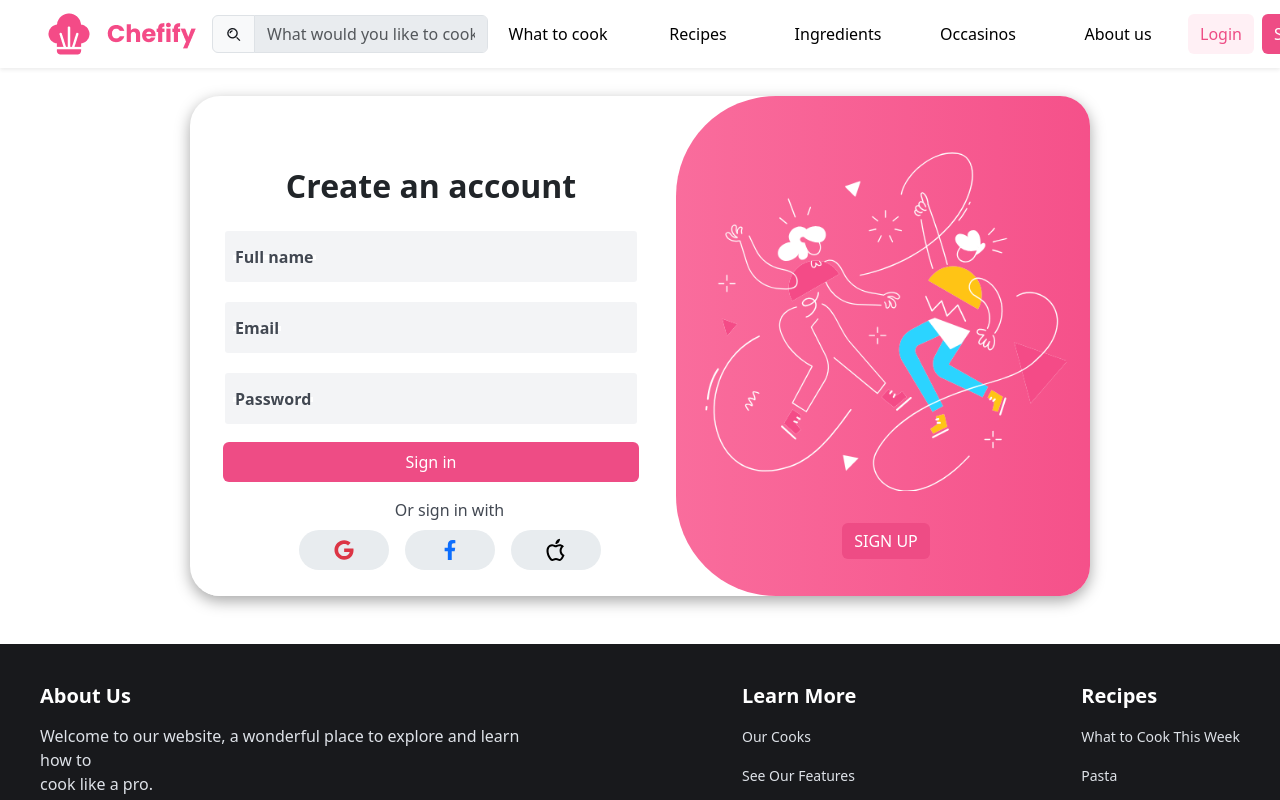
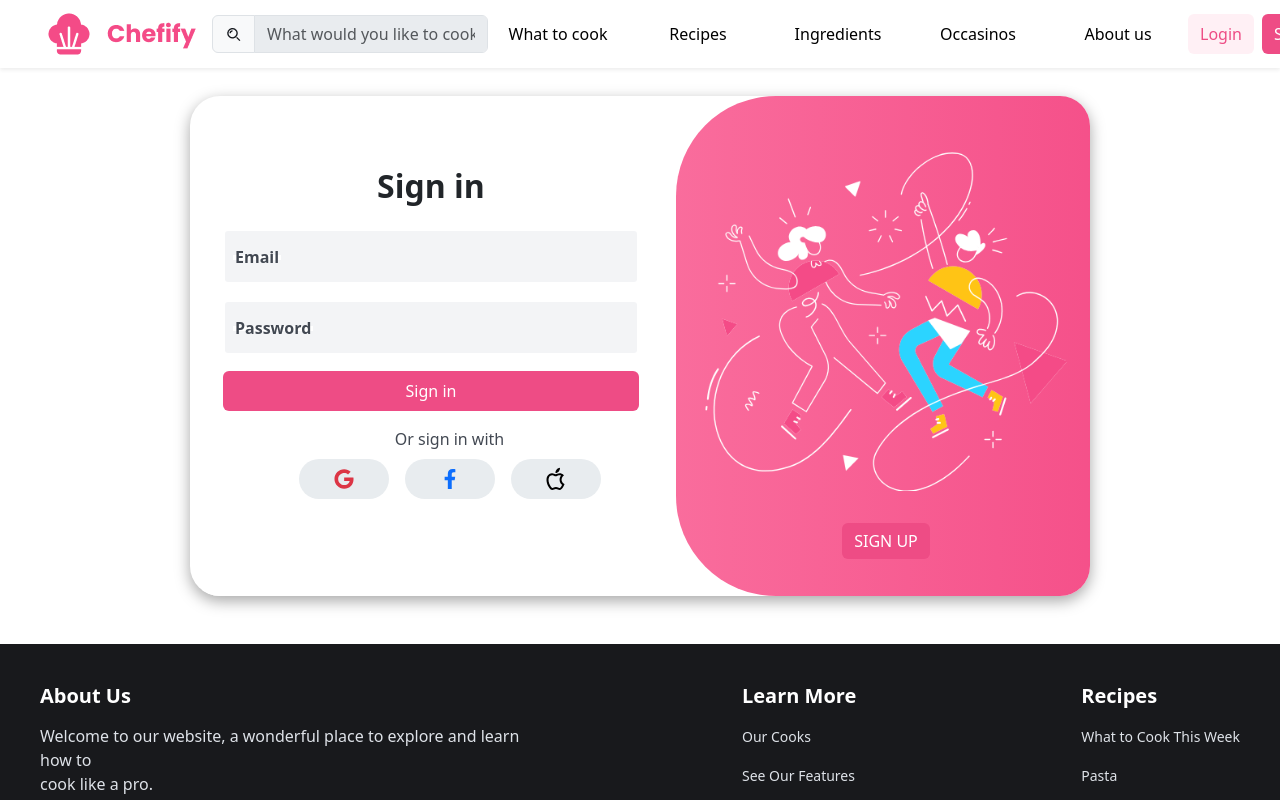
Before and after one commit to MinhDat1312/Chefify, a React (Vite) app: page /login in a window 1280 px wide. Shown: the top 800 px of the page. Built offline with nearby package versions, Linux system fonts and the light colour scheme.

Commit message:
fix Login page

```diff
--- a/src/layouts/components/InputFloating/InputFloating.jsx
+++ b/src/layouts/components/InputFloating/InputFloating.jsx
@@ -7,17 +7,17 @@ const InputFloating = ({ type, id, placeholder, labelName, value, change }) => {
     return (
         <div className={styles.input_container}>
             <input
-                type={`${type}`}
-                id={`${id}`}
+                type={type}
+                id={id}
                 autoComplete="off"
-                placeholder={`${placeholder}`}
+                placeholder={placeholder}
                 required
                 className={styles.text_input}
-                name={`${id}`}
+                name={id}
                 value={value}
                 onChange={change}
             />
-            <label htmlFor={`${id}`} className={styles.label}>
+            <label htmlFor={id} className={styles.label}>
                 {labelName}
             </label>
         </div>
--- a/src/layouts/components/InputFloating/InputFloating.module.scss
+++ b/src/layouts/components/InputFloating/InputFloating.module.scss
@@ -50,19 +50,11 @@
 
         &:focus::placeholder {
             opacity: 1;
-            // animation-delay: 0.2s;
         }
     }
 
     .text_input:focus + .label,
-    .text_input.filled + .label {
-        top: 0;
-        font-size: 14px;
-        font-weight: bolder;
-        color: #424852;
-    }
-
-    .text_input:focus + .label,
+    .text_input.filled + .label,
     .text_input:not(:placeholder-shown) + .label {
         top: 0;
         font-size: 14px;
--- a/src/pages/Login/Login.jsx
+++ b/src/pages/Login/Login.jsx
@@ -28,14 +28,10 @@ const Login = () => {
     const handleLogin = (e) => {
         checkSubmit = 2;
         e.preventDefault();
-        const checkUserName = users.some(
-            (users) =>
-                formLogin.username.firstName == users.username.firstName &&
-                formLogin.username.lastName == users.username.lastName,
-        );
+
         const checkEmail = users.some((users) => formLogin.email == users.email);
         const checkPassword = users.some((users) => formLogin.password == users.password);
-        if (checkUserName && checkEmail && checkPassword) {
+        if (checkEmail && checkPassword) {
             navigate('/');
             setLogin(true);
         } else {
@@ -79,18 +75,7 @@ const Login = () => {
         setFormLogin((prev) => {
             const keys = name.split('.');
             if (keys.length == 1) {
-                if (name === 'username') {
-                    const names = value.split(' ');
-                    const firstName = names[0];
-                    const lastName = names.slice(1).join(' ');
-                    return {
-                        ...prev,
-                        username: {
-                            firstName: firstName,
-                            lastName: lastName,
-                        },
-                    };
-                } else return { ...prev, [name]: value };
+                return { ...prev, [name]: value };
             } else if (keys.length == 2) {
                 return {
                     ...prev,
@@ -159,20 +144,14 @@ const Login = () => {
             <Container ref={containerRef} className={styles.loginContainer}>
                 <Card className={styles.loginCard}>
                     <Card.Body>
-                        <h2 className="text-center mb-4 fw-bold">Create an account</h2>
+                        <h2 className="text-center mb-4 fw-bold">Sign in</h2>
                         <Form onSubmit={handleLogin} className="d-flex flex-column gap-3">
-                            <InputFloating
-                                type="text"
-                                id="username"
-                                placeholder="nguyen thang minh dat"
-                                labelName="Full name"
-                                change={handleChangeLogin}
-                            />
                             <InputFloating
                                 type="email"
                                 id="email"
                                 placeholder="example.email@gmail.com"
                                 labelName="Email"
+                                value={formLogin.email}
                                 change={handleChangeLogin}
                             />
                             <InputFloating
@@ -180,6 +159,7 @@ const Login = () => {
                                 id="password"
                                 placeholder="Enter at least 8+ characters"
                                 labelName="Password"
+                                value={formLogin.password}
                                 change={handleChangeLogin}
                             />
                             <Button
```
